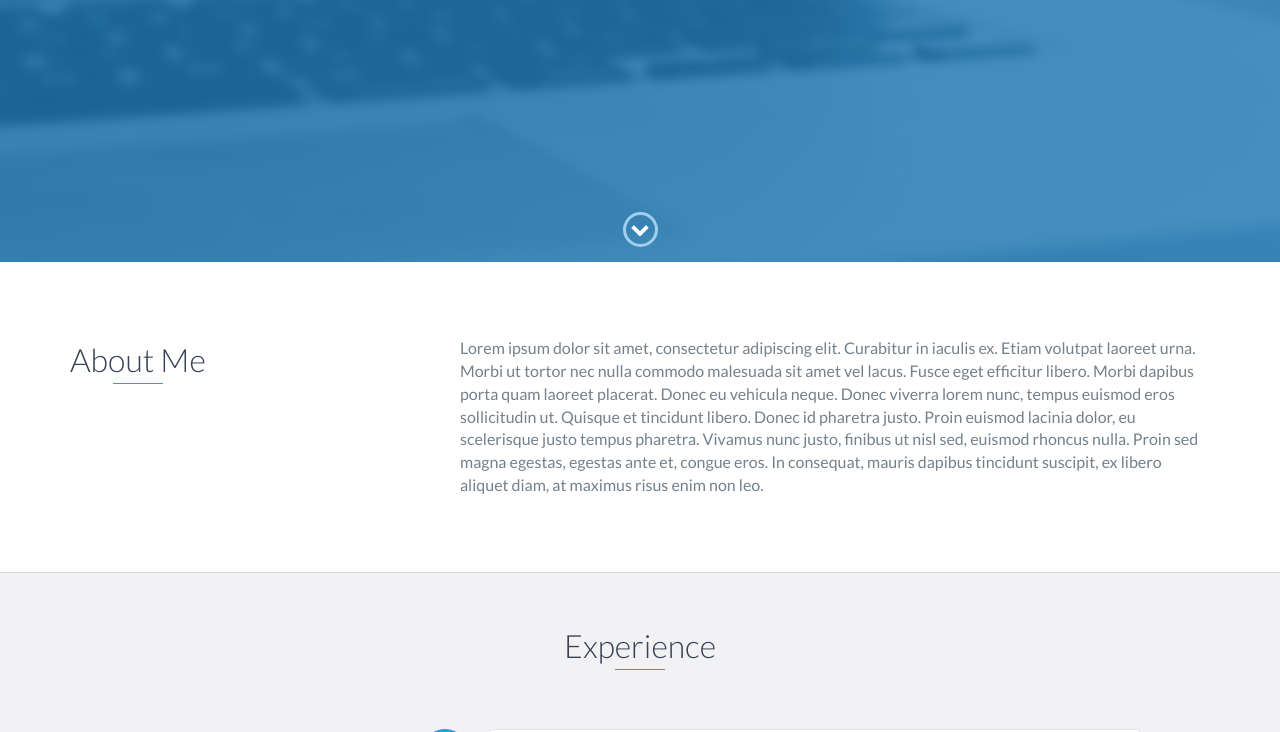
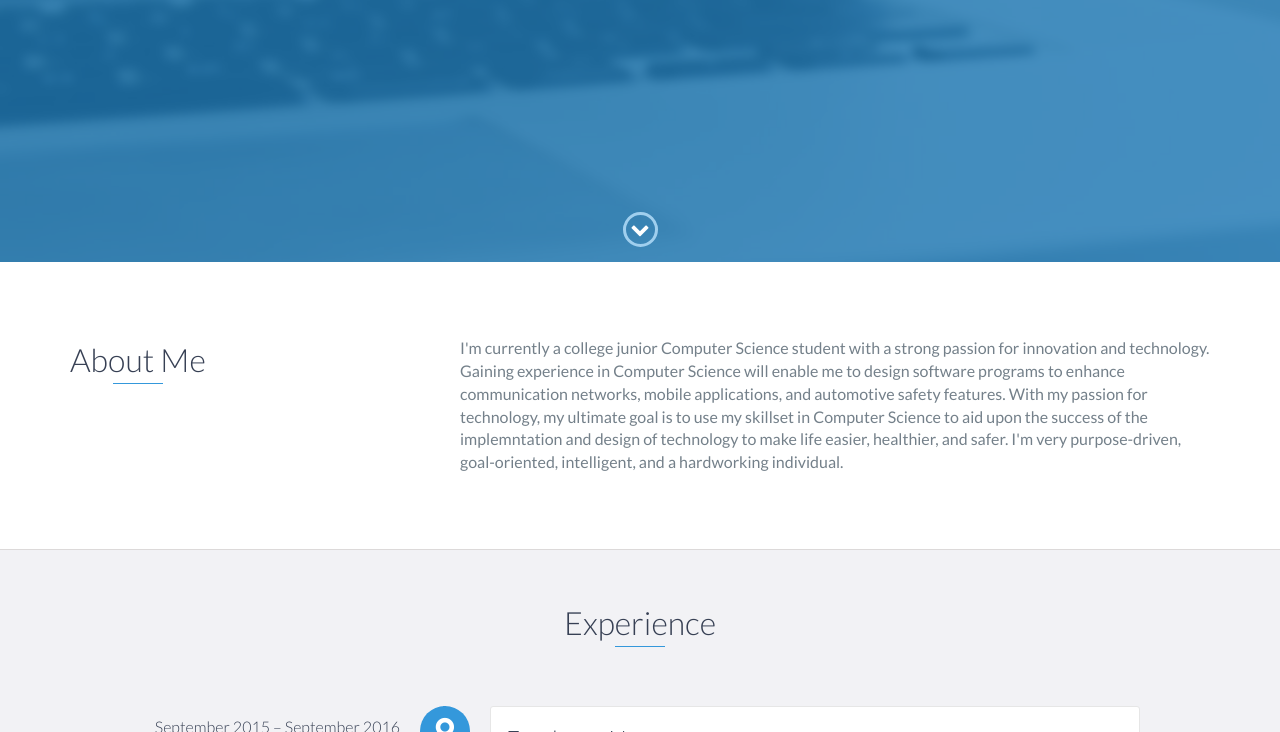
Before and after one commit to ecthomps/ecthomps.github.io, a website: page index.html in a window 1280 px wide. Shown: the part 538-1270 px from the top of the page. Drawn offline with nearby package versions, Linux system fonts and the light colour scheme.

Commit message:
worked on about me

```diff
--- a/index.html
+++ b/index.html
@@ -48,9 +48,10 @@
 
     <div id="lead">
         <div id="lead-content">
-            <h1>Ryan Fitzgerald</h1>
-            <h2>Software Engineer</h2>
+            <h1>Eranus Thompson</h1>
+            <h2>Computer Science</h2>
             <a href="#" class="btn-rounded-white">Download Resume</a>
+
         </div>
         <!-- End #lead-content -->
 
@@ -73,9 +74,9 @@
                 </div>
                 <div class="col-md-8">
                     <p>
-                        Lorem ipsum dolor sit amet, consectetur adipiscing elit. Curabitur in iaculis ex. Etiam volutpat laoreet urna. Morbi ut tortor nec nulla commodo malesuada sit amet vel lacus. Fusce eget efficitur libero. Morbi dapibus porta quam laoreet placerat. Donec
-                        eu vehicula neque. Donec viverra lorem nunc, tempus euismod eros sollicitudin ut. Quisque et tincidunt libero. Donec id pharetra justo. Proin euismod lacinia dolor, eu scelerisque justo tempus pharetra. Vivamus nunc justo, finibus
-                        ut nisl sed, euismod rhoncus nulla. Proin sed magna egestas, egestas ante et, congue eros. In consequat, mauris dapibus tincidunt suscipit, ex libero aliquet diam, at maximus risus enim non leo.
+                        I'm currently a college junior Computer Science student with a strong passion for innovation and technology. Gaining experience in Computer Science will enable me to design software programs to enhance communication networks,
+                        mobile applications, and automotive safety features. With my passion for technology, my ultimate goal is to use my skillset in Computer Science to aid upon the success of the implemntation and design of
+                        technology to make life easier, healthier, and safer. I'm very purpose-driven, goal-oriented, intelligent, and a hardworking individual.
                     </p>
                 </div>
             </div>
```
